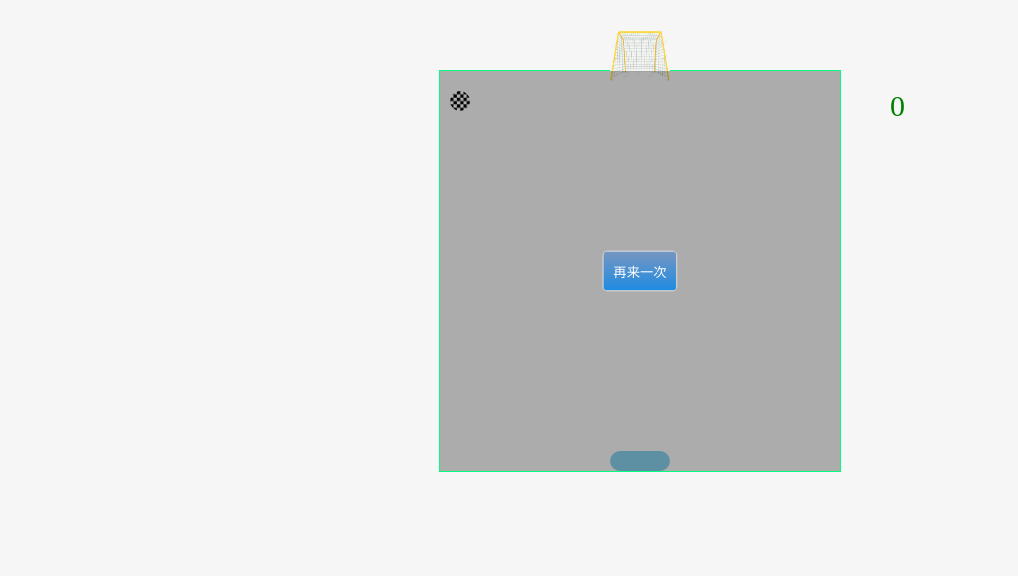
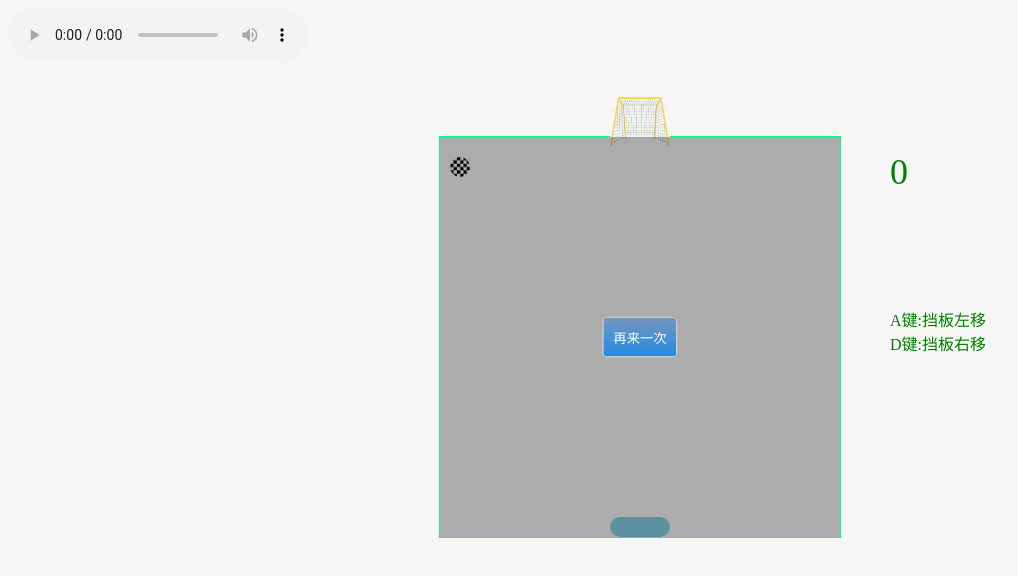
Before and after one commit to littlelittleRonaldo/marbles, a plain HTML site: page index.html in a window 1280 px wide. Shown: the whole page, without its empty margins (0-1018 px from the left). Drawn offline with nearby package versions, Linux system fonts and the light colour scheme.

Commit message:
添加音乐和提示

```diff
--- a/index.html
+++ b/index.html
@@ -36,7 +36,7 @@
             position: absolute;
             width: 100px;
             line-height: 70px;
-            font-size: 30px;
+            font-size: 36px;
             top: 0;
             right: -150px;
             color: green;
@@ -71,9 +71,17 @@
             z-index: 888;
             display: none;
         }
+        .tips {
+            color: green;
+            position: absolute;
+            left: 450px;
+            top: 170px;
+            width: 100px;
+        }
     </style>
 </head>
 <body>
+    <audio src="./mp3/pes2008.mp3" autoplay loop controls></audio>
     <div id="main">
         <div id="ball" style="left:0;top:0;"></div>
         <div id="board" style="left:170px;top:380px;"></div>
@@ -81,6 +89,7 @@
         <img src="./images/goal.png" alt="" id="door" style="left:170px;top:-40px;">
         <input type="button" value="再来一次" id="btn">
         <div id="mask"></div>
+        <div class="tips">A键:挡板左移 D键:挡板右移</div>
     </div>
 </body>
 
```
Also changed, not shown: 1 other file.
